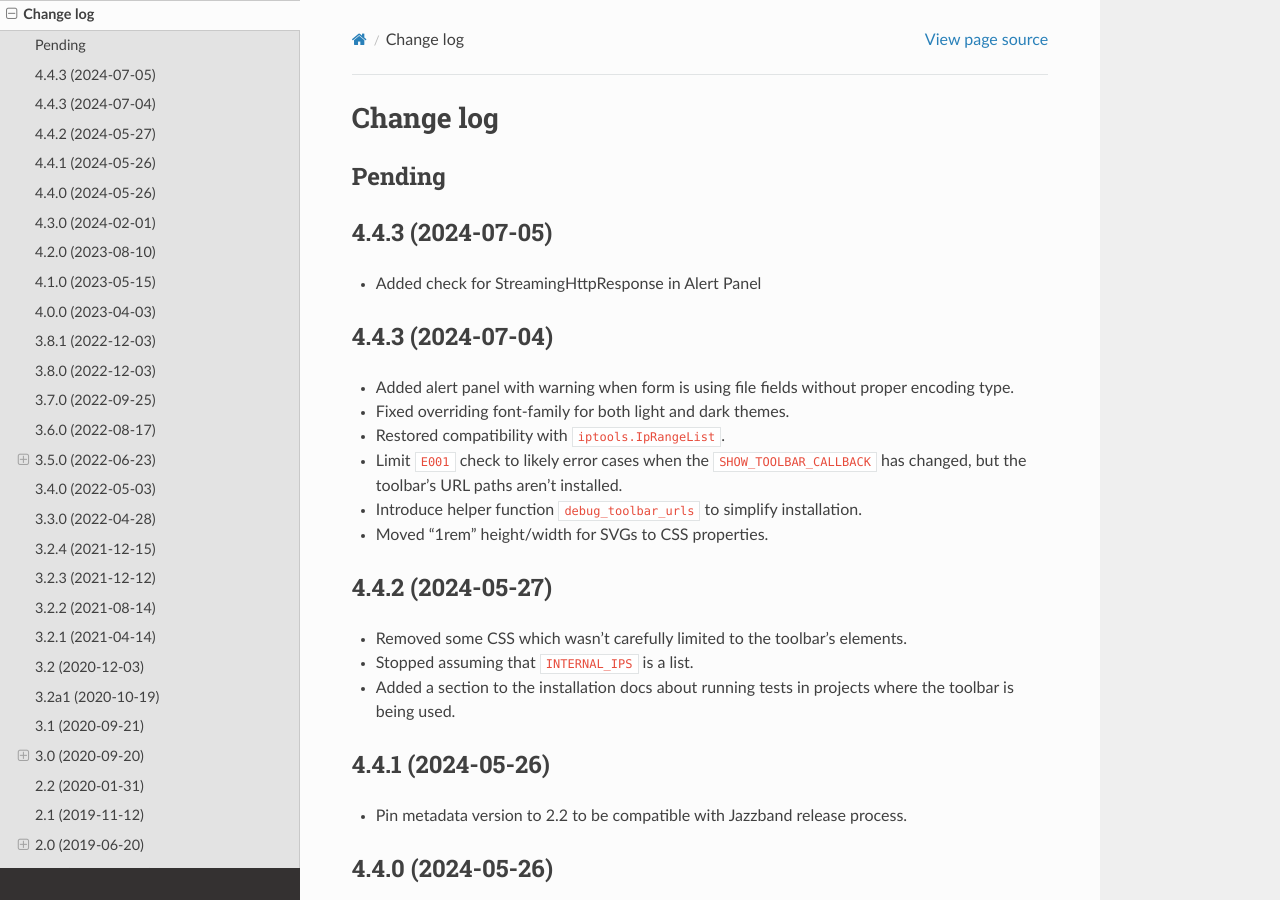
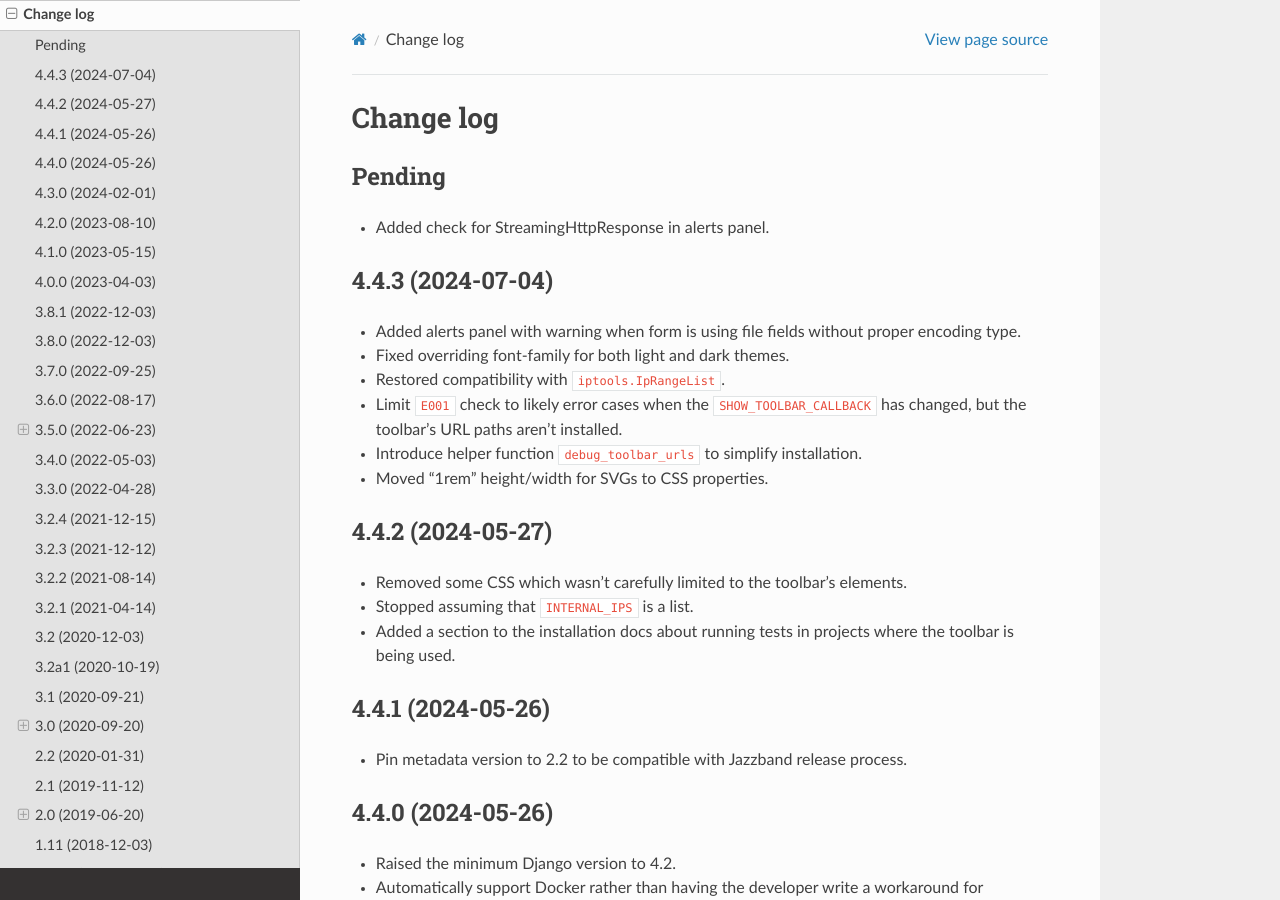
Before and after one commit to jazzband/django-debug-toolbar, a Sphinx documentation site: the page built from docs/changes.rst, in a window 1280 px wide and 900 px high. Built offline with Sphinx 7.4.7 and the Read the Docs theme 2.0.0, drawn with Linux system fonts in a browser that asks for light colours.

Commit message:
Clean-up change log.

```diff
--- a/docs/changes.rst
+++ b/docs/changes.rst
@@ -4,15 +4,12 @@
 Pending
 -------
 
-4.4.3 (2024-07-05)
-------------------
-
-* Added check for StreamingHttpResponse in Alert Panel
+* Added check for StreamingHttpResponse in alerts panel.
 
 4.4.3 (2024-07-04)
 ------------------
 
-* Added alert panel with warning when form is using file fields
+* Added alerts panel with warning when form is using file fields
   without proper encoding type.
 * Fixed overriding font-family for both light and dark themes.
 * Restored compatibility with ``iptools.IpRangeList``.
```
